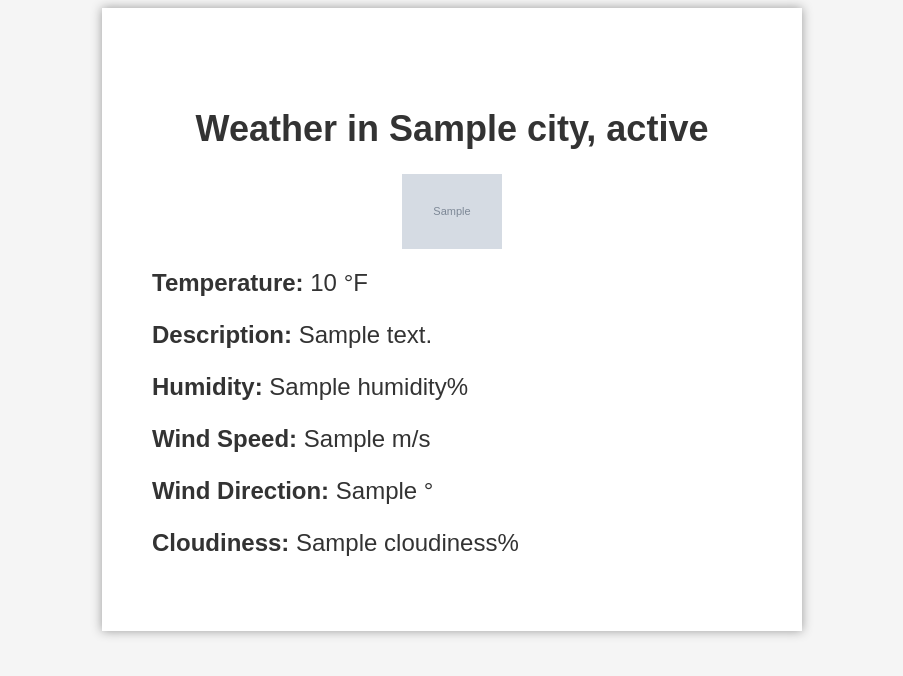
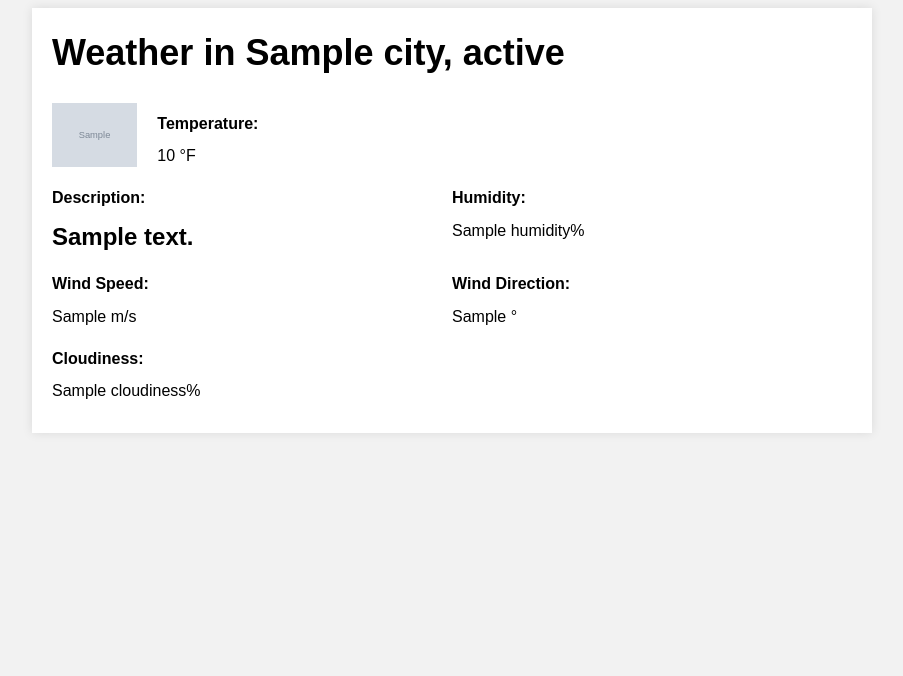
Before and after one commit to weebaymodz/weather_api_Flask, a Flask app: template templates/weather.html in a window 1280 px wide. Shown: the top 676 px of the page, without its empty margins (188-1091 px from the left). Run offline with Flask 2, Linux system fonts and the light colour scheme; the template is opened without the code that fills it: most values are stand-ins (such as "Sample title", 1, 10 or a date in 2020); grey boxes marked "Sample" are stand-in pictures.

Commit message:
update api to support icons an update weather html to add styling

```diff
--- a/main.py
+++ b/main.py
@@ -21,13 +21,14 @@ def weather():
     if data['cod'] != 200:
         return f'<h1>Error: {data["message"]}</h1>'
 
-
     temperature = round((data['main']['temp'] - 273.15) * 9/5 + 32, 2)
-    description = data['weather'][0]['description']
+    description = data['weather'][0]['description'].capitalize()
     humidity = data['main']['humidity']
     wind_speed = data['wind']['speed']
     wind_direction = data['wind']['deg']
     cloudiness = data['clouds']['all']
+    icon_code = data['weather'][0]['icon']
+    icon_url = f'http://openweathermap.org/img/wn/{icon_code}.png'
 
     return render_template('weather.html',
         city=city,
@@ -37,7 +38,8 @@ def weather():
         humidity=humidity,
         wind_speed=wind_speed,
         wind_direction=wind_direction,
-        cloudiness=cloudiness)
+        cloudiness=cloudiness,
+        icon_url=icon_url)
 
 if __name__ == '__main__':
     app.run(debug=True, port=8000)
--- a/templates/weather.html
+++ b/templates/weather.html
@@ -4,51 +4,62 @@
     <title>Weather in {{ city }}, {{ state }}</title>
     <style>
         body {
-            background-color: #f5f5f5;
             font-family: Arial, sans-serif;
-            color: #333;
+            font-size: 16px;
+            line-height: 1.4;
+            background-color: #f2f2f2;
         }
-
+        .container {
+            max-width: 800px;
+            margin: 0 auto;
+            padding: 20px;
+            background-color: #fff;
+            box-shadow: 0 0 10px rgba(0, 0, 0, 0.1);
+        }
         h1 {
             font-size: 36px;
-            text-align: center;
-            margin-top: 50px;
+            font-weight: bold;
+            margin-top: 0;
         }
-
-        p {
+        img.weather-icon {
+            display: inline-block;
+            height: 64px;
+            margin-right: 20px;
+            vertical-align: middle;
+        }
+        .weather-description {
             font-size: 24px;
-            margin-top: 20px;
+            font-weight: bold;
+            vertical-align: middle;
+            margin: 0;
         }
-
-        strong {
-            font-weight: bold;
+        .weather-data {
+            display: flex;
+            flex-wrap: wrap;
         }
-
-        .container {
-            max-width: 600px;
-            margin: 0 auto;
-            padding: 50px;
-            background-color: #fff;
-            box-shadow: 0px 0px 10px #999;
+        .weather-data p {
+            flex-basis: 50%;
+            margin: 0;
+            padding: 10px 0;
         }
-
-        .weather-icon {
-            width: 100px;
-            margin: 0 auto;
+        .weather-data p strong {
             display: block;
+            margin-bottom: 10px;
         }
     </style>
 </head>
 <body>
     <div class="container">
         <h1>Weather in {{ city }}, {{ state }}</h1>
-        <img class="weather-icon" src="{{ icon_url }}" alt="{{ description }}">
-        <p><strong>Temperature:</strong> {{ temperature }} &deg;F</p>
-        <p><strong>Description:</strong> {{ description }}</p>
-        <p><strong>Humidity:</strong> {{ humidity }}%</p>
-        <p><strong>Wind Speed:</strong> {{ wind_speed }} m/s</p>
-        <p><strong>Wind Direction:</strong> {{ wind_direction }} &deg;</p>
-        <p><strong>Cloudiness:</strong> {{ cloudiness }}%</p>
+        <div class="weather-data">
+            <img src="{{ icon_url }}" alt="{{ description }}" class="weather-icon">
+            <p><strong>Temperature:</strong> {{ temperature }} &deg;F</p>
+            <p><strong>Description:</strong> <span class="weather-description">{{ description }}</span></p>
+            <p><strong>Humidity:</strong> {{ humidity }}%</p>
+            <p><strong>Wind Speed:</strong> {{ wind_speed }} m/s</p>
+            <p><strong>Wind Direction:</strong> {{ wind_direction }} &deg;</p>
+            <p><strong>Cloudiness:</strong> {{ cloudiness }}%</p>
+        </div>
     </div>
 </body>
 </html>
```
